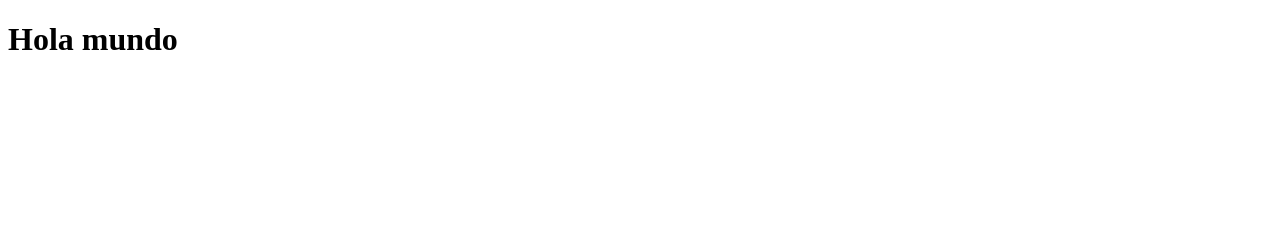
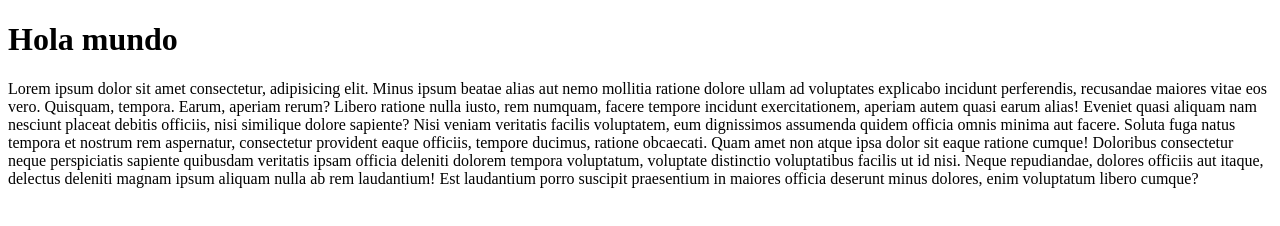
Before and after one commit to alevexler2/gitBranches, a plain HTML site: page index.html in a window 1280 px wide. Drawn offline with Linux system fonts and the light colour scheme.

Commit message:
index was modified

```diff
--- a/index.html
+++ b/index.html
@@ -8,5 +8,11 @@
 </head>
 <body>
   <h1>Hola mundo</h1>
+  <p>Lorem ipsum dolor sit amet consectetur, adipisicing elit. Minus ipsum beatae alias aut nemo mollitia ratione dolore ullam ad voluptates explicabo incidunt perferendis, recusandae maiores vitae eos vero. Quisquam, tempora.
+  Earum, aperiam rerum? Libero ratione nulla iusto, rem numquam, facere tempore incidunt exercitationem, aperiam autem quasi earum alias! Eveniet quasi aliquam nam nesciunt placeat debitis officiis, nisi similique dolore sapiente?
+  Nisi veniam veritatis facilis voluptatem, eum dignissimos assumenda quidem officia omnis minima aut facere. Soluta fuga natus tempora et nostrum rem aspernatur, consectetur provident eaque officiis, tempore ducimus, ratione obcaecati.
+  Quam amet non atque ipsa dolor sit eaque ratione cumque! Doloribus consectetur neque perspiciatis sapiente quibusdam veritatis ipsam officia deleniti dolorem tempora voluptatum, voluptate distinctio voluptatibus facilis ut id nisi.
+  Neque repudiandae, dolores officiis aut itaque, delectus deleniti magnam ipsum aliquam nulla ab rem laudantium! Est laudantium porro suscipit praesentium in maiores officia deserunt minus dolores, enim voluptatum libero cumque?
+  </p>
 </body>
 </html>
```
